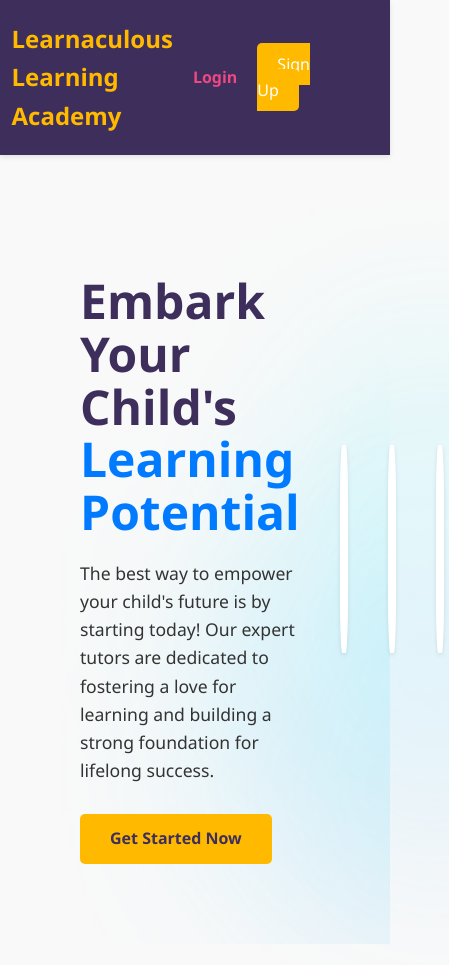
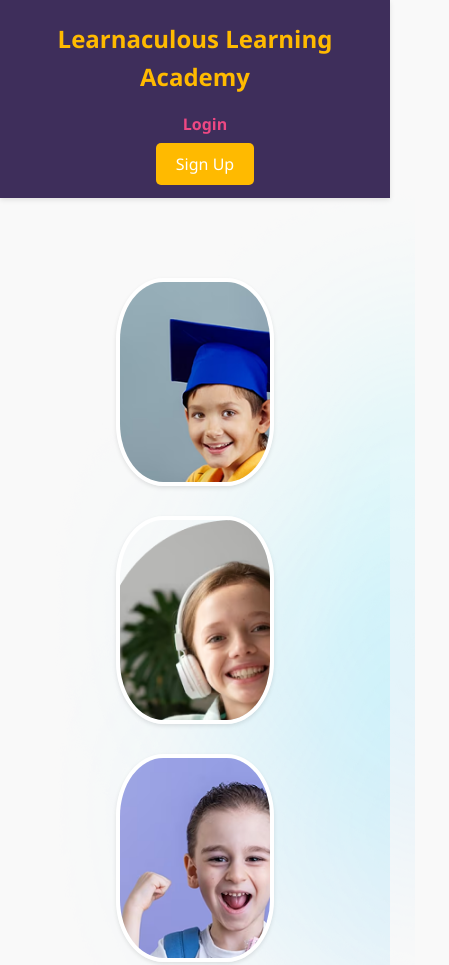
Before and after one commit to Yash-0620/Learnaculous, a plain HTML site: page index.html in a window 390 px wide. Shown: the top 965 px of the page, 449 px wide, since content can reach past the window. Drawn offline with Linux system fonts and the light colour scheme.

Commit message:
Update style.css
Universal screen update

```diff
--- a/style.css
+++ b/style.css
@@ -195,3 +195,54 @@ footer {
     padding: 20px 0;
     font-size: 0.9em;
 }
+
+@media (max-width: 768px) {
+    .container {
+        padding: 0 15px;
+    }
+
+    header .container {
+        flex-direction: column;
+        text-align: center;
+    }
+
+    .logo {
+        margin-bottom: 15px;
+        margin-right: 0;
+    }
+
+    nav ul {
+        flex-direction: column;
+        gap: 15px;
+    }
+
+    .hero .container {
+        flex-direction: column;
+        text-align: center;
+        gap: 30px;
+    }
+
+    .hero-content {
+        order: 2; /* Puts text below the image on mobile */
+    }
+
+    .hero-image {
+        order: 1; /* Puts image above the text on mobile */
+        width: 100%;
+        min-height: 250px;
+    }
+
+    .hero-content h1 {
+        font-size: 2em;
+    }
+
+    .stats .container {
+        flex-direction: column;
+        gap: 20px;
+    }
+
+    .stat-item {
+        width: 100%;
+        text-align: center;
+    }
+}
```
